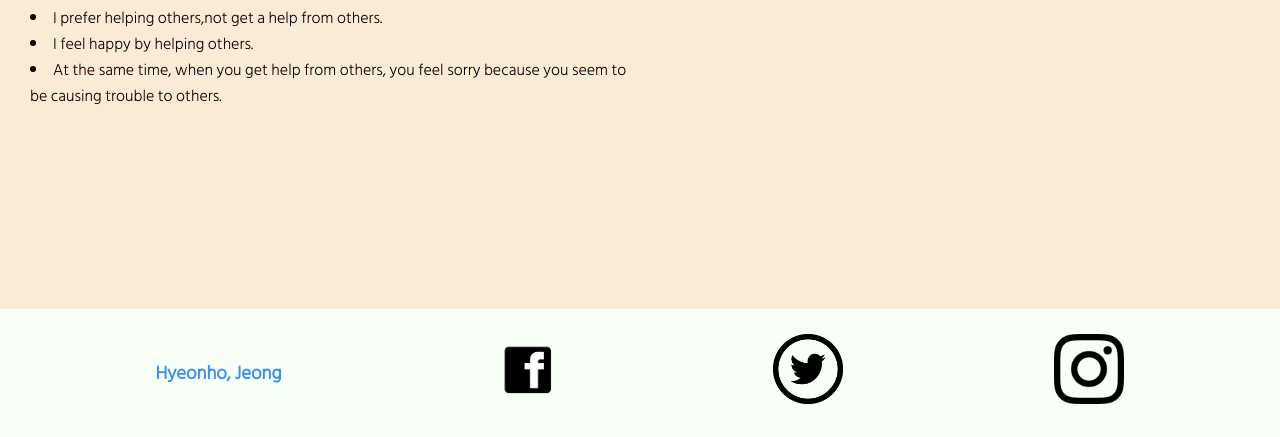
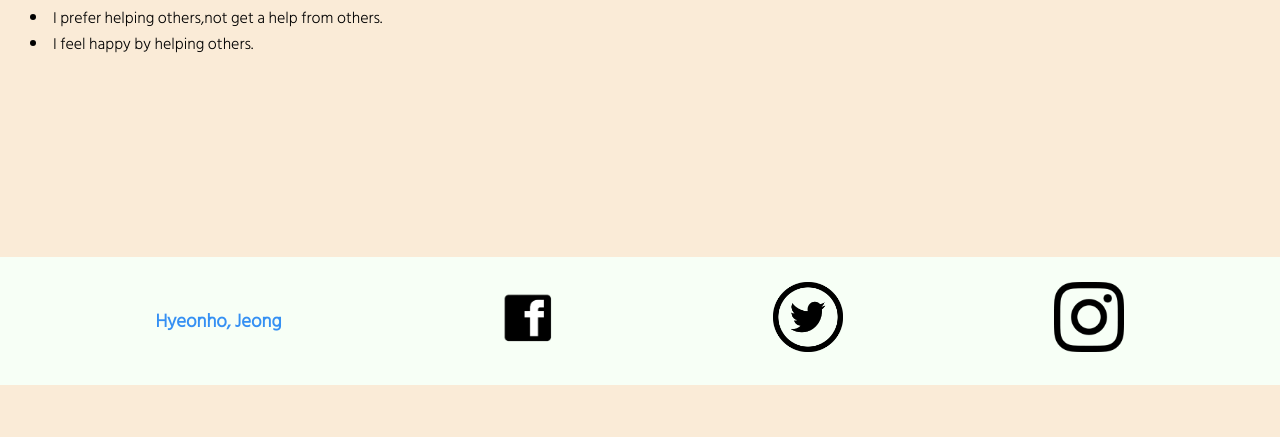
Before and after one commit to hyeonho-jeong/cse170, a plain HTML site: page index.html in a window 1280 px wide. Shown: the part 1943-2380 px from the top of the page. After the commit the page ends 2328 px from the top, so only its background shows below. Drawn offline with nearby package versions, Linux system fonts and the light colour scheme.

Commit message:
Update index.html

```diff
--- a/index.html
+++ b/index.html
@@ -69,7 +69,6 @@
         <img src="img/help.jpg" alt="help" width="400px">
        <li>I prefer helping others,not get a help from others.</li>
        <li>I feel happy by helping others.</li>
-       <li>At the same time, when you get help from others, you feel sorry because you seem to be causing trouble to others.</li>
     </main>
 
 
```
